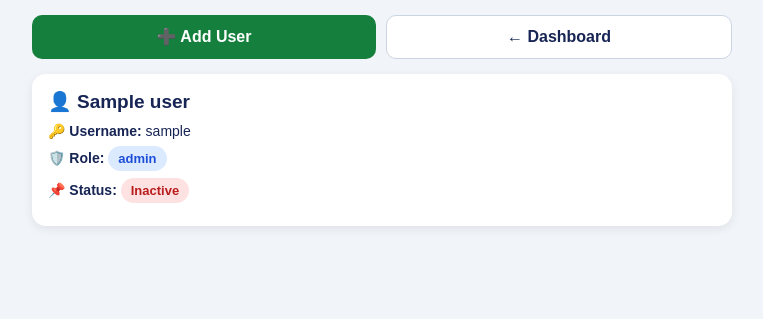
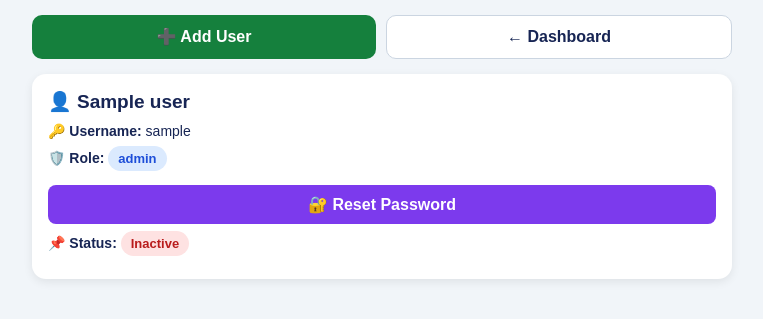
Before and after one commit to mdrabbimolla/my-business-crm, a Flask app: template templates/users.html in a window 1280 px wide. Shown: the part 72-391 px from the top of the page, without its empty margins (258-1021 px from the left). Run offline with Flask 3, Linux system fonts and the light colour scheme; the template is opened without the code that fills it: most values are stand-ins (such as "Sample title", 1, 10 or a date in 2020).

Commit message:
Add password reset action

```diff
--- a/templates/users.html
+++ b/templates/users.html
@@ -155,6 +155,9 @@
                         </span>
                     </div>
 
+                    <div style="display:flex;gap:8px;margin-top:14px;">
+                        <a href="/reset-password/{{ user['id'] }}" style="flex:1;padding:10px;background:#7c3aed;color:white;text-align:center;text-decoration:none;border-radius:8px;font-weight:bold;">🔐 Reset Password</a>
+                    </div>
                     <div class="info">
                         📌 <strong>Status:</strong>
 
```
